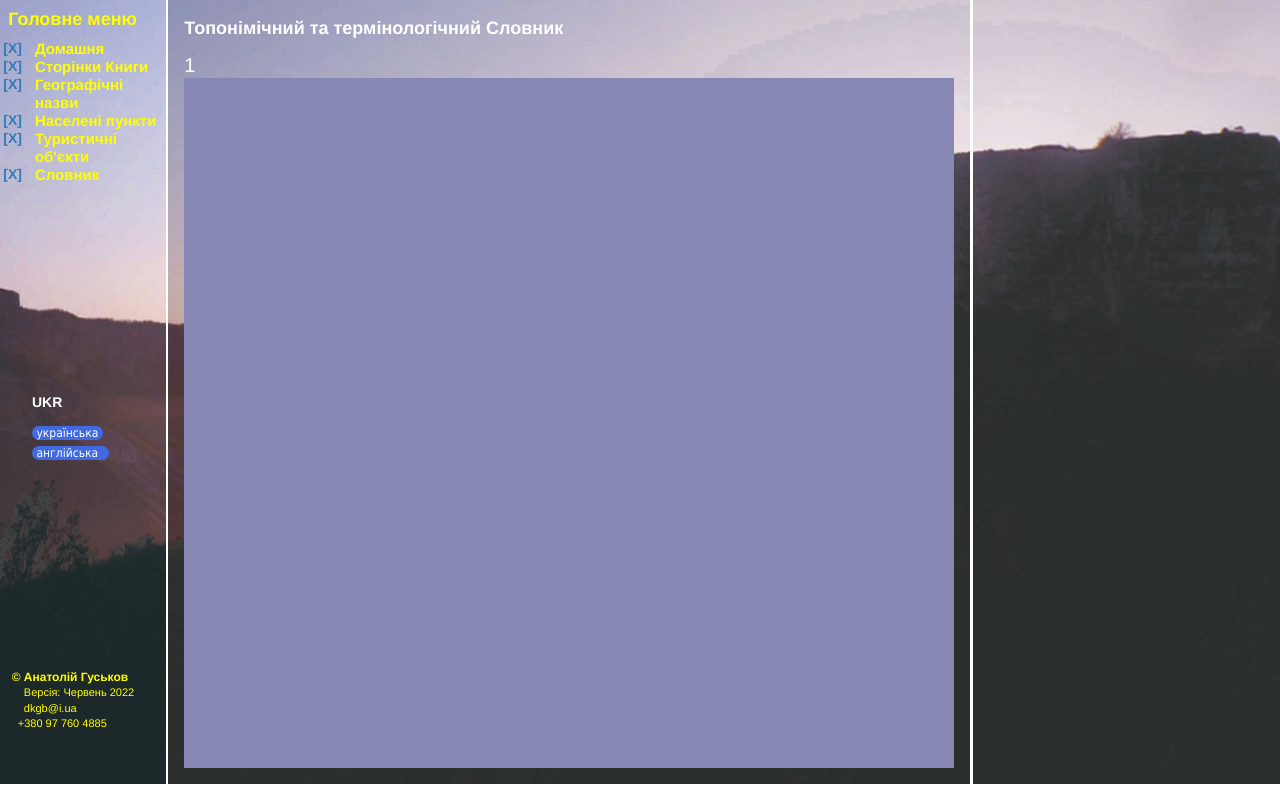
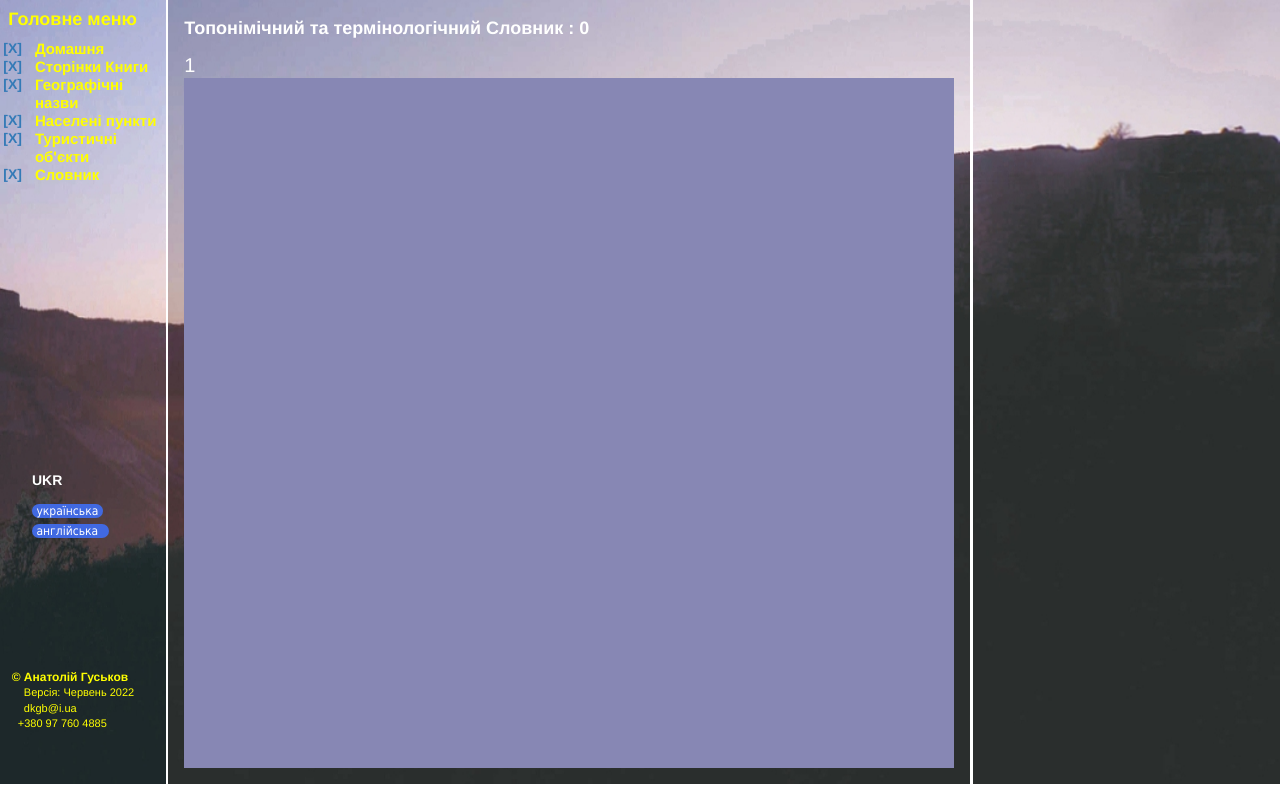
Before and after one commit to AnatolGuskov/caves_guskov, a Django app: page /bookland/dictionary/1 in a window 1280 px wide. Run offline with Django 4.2, Linux system fonts and the light colour scheme; data that the repository does not hold is empty; some libraries are stand-ins or nearby versions.

Commit message:
Dictionary

```diff
--- a/bookland/static/css/styles_cave.css
+++ b/bookland/static/css/styles_cave.css
@@ -2,7 +2,7 @@
 
     .bottom-left {
         position: absolute;
-        top: 50.0%;
+        top: 60.0%;
         left: -17.0%;
         width: 79.0%;
         color: white
--- a/bookland/templates/dictionary.html
+++ b/bookland/templates/dictionary.html
@@ -72,7 +72,7 @@
 <div class="center_tytle">
 <table style="width:100.0%; vertical-align: baseline;" >
    <tr>
-   <td style="width:77.0%; color: white; font-size: 18px;"> <p><b> {{dict_tytle}}</b></p> </td>
+   <td style="width:77.0%; color: white; font-size: 18px;"> <p><b> {{dict_tytle}} : {{len_dict}} </b></p> </td>
 <!--   <td align="right" style = "color: white; font-size: 17px;"> <p><b>{{ num_name }}</b></p></td>-->
    </tr>
 </table>
@@ -85,7 +85,7 @@
          {% if item %}
 <table style="width: 100.0%; line-height: 1.2; vertical-align: baseline; color: white" >
    <tr>
-   <td style="width:33.0%; color: white; font-size: 13px"> <b>{{ item.1 }}</b> </td>
+   <td style="width:40.0%; color: white; font-size: 13px"> <b>{{ item.1 }}</b> </td>
    <td align="left" style = "font-size: 13px; color: white">  {{ item.2 }} </td>
    </tr>
 </table>
--- a/bookland/views.py
+++ b/bookland/views.py
@@ -368,6 +368,8 @@ def dictionary (request, dict_lang):
 
     wort_dict =[[]]
     dict_tytle = ""
+    language = ""
+    len_dict = 0
 
     if dict_lang == "1":   # ukrainish
         for wort in wort_list:
@@ -380,6 +382,8 @@ def dictionary (request, dict_lang):
         wort_dict.sort()
         dict_tytle = "Топонімічний та термінологічний Словник"
         template = "base_generic.html"
+        language = "UKR"
+        len_dict = len(wort_dict)
 
     if dict_lang == "2":     # english
         for wort in wort_list:
@@ -392,18 +396,21 @@ def dictionary (request, dict_lang):
         wort_dict.sort()
         dict_tytle = "Toponymic and terminological Dictionary"
         template = "base_generic_eng.html"
+        language = "ENG"
+        len_dict = len(wort_dict)
 
 
     return render(
         request, 'dictionary.html',
         context={
             'template': template,
-            'language': "UKR",
+            'language': language,
             'eng': "англійська", 'ukr': "українська",
 
             'lang': dict_lang,
             'wort_dict': wort_dict,
             'dict_tytle': dict_tytle,
+            'len_dict': len_dict,
 
         }
     )
```
